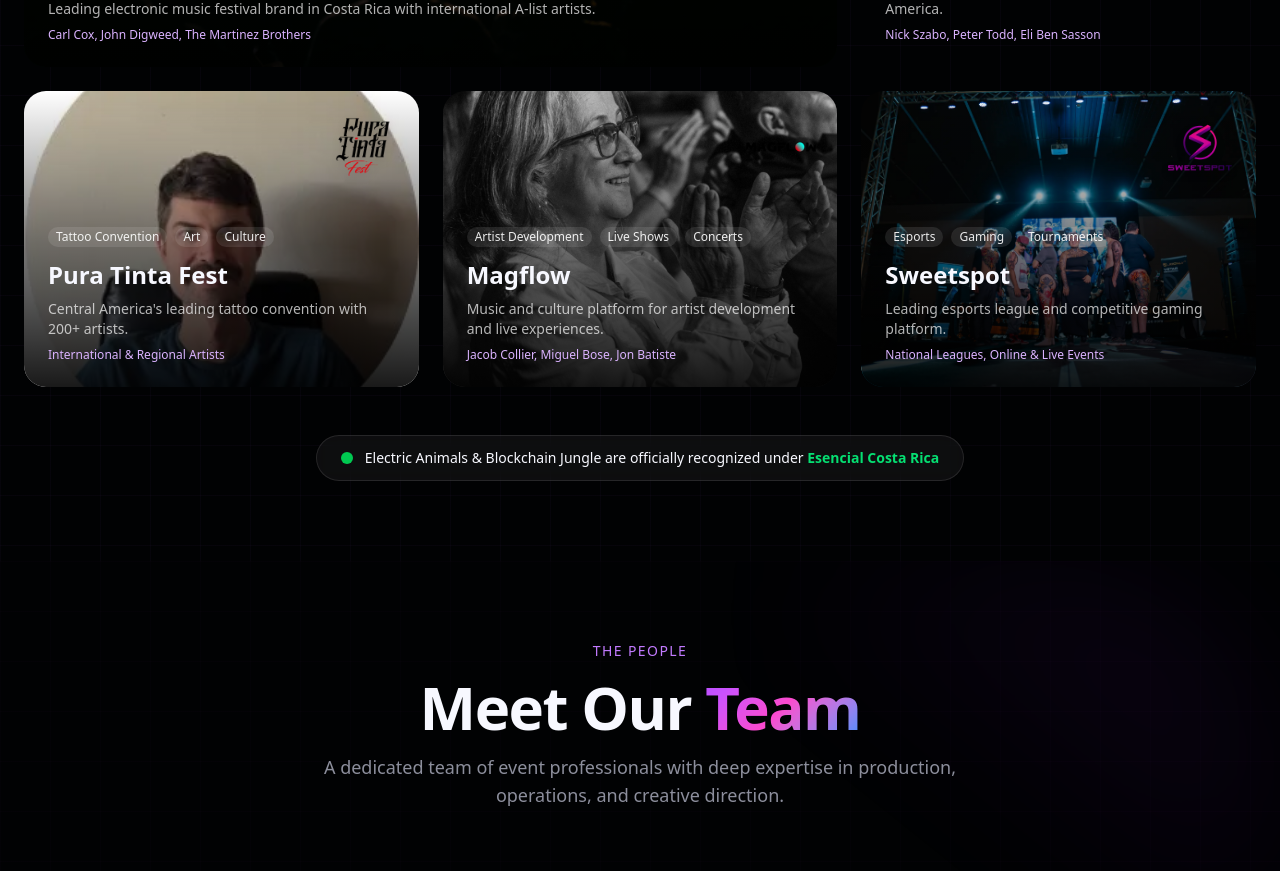
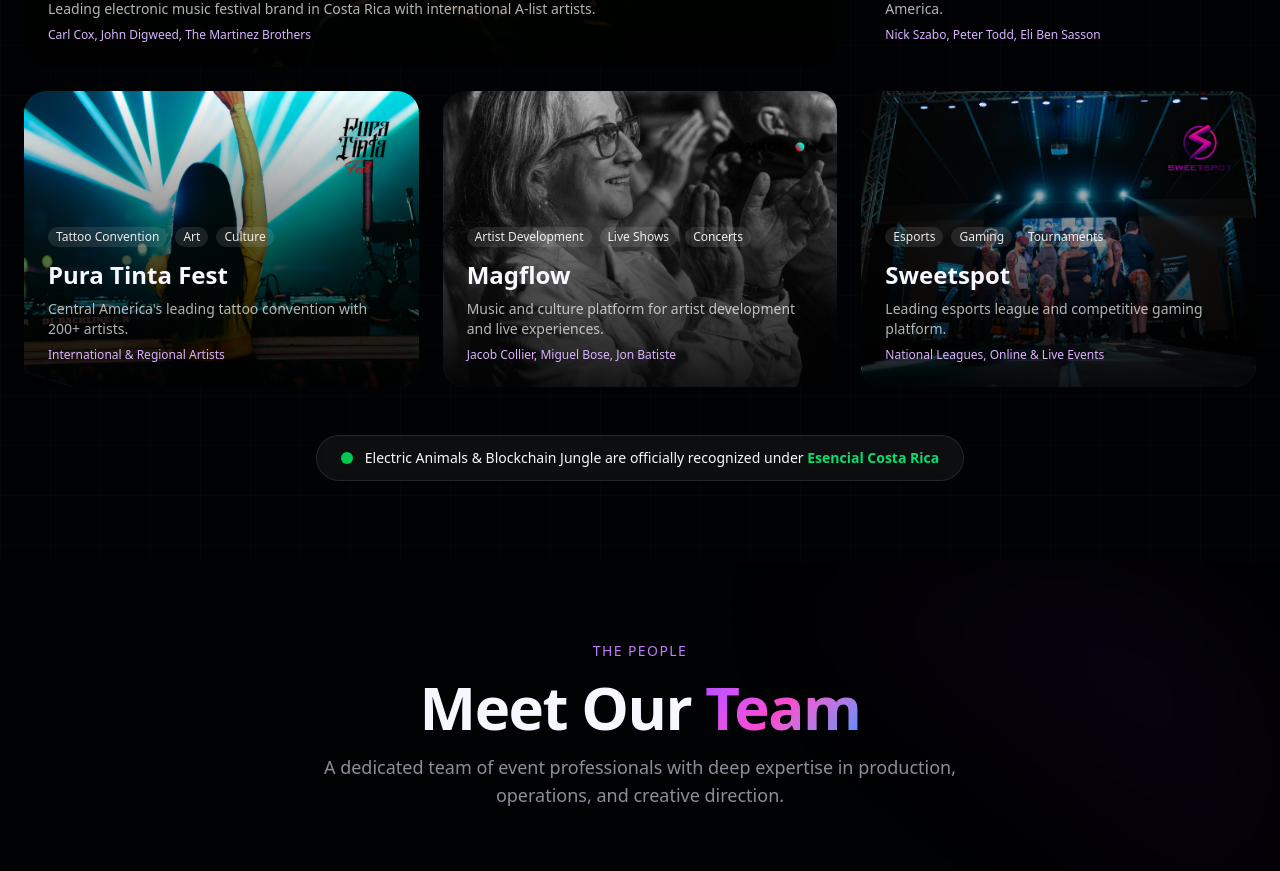
Before and after one commit to LorenzoWynberg/xr-pitch-deck, a Next.js app: page / in a window 1280 px wide. Shown: the part 2455-3326 px from the top of the page. Built offline with nearby package versions, Linux system fonts and the light colour scheme.

Commit message:
Fix Pura Tinta image in Brands section

```diff
--- a/src/components/slides/BrandsSlide.tsx
+++ b/src/components/slides/BrandsSlide.tsx
@@ -26,7 +26,7 @@
   {
     name: "Pura Tinta Fest",
     description: "Central America's leading tattoo convention with 200+ artists.",
-    image: "/imgs-optimized/9.webp",
+    image: "/imgs-optimized/WUA00771-Enhanced-NR.webp",
     logo: "/imgs-optimized/logos/pura-tinta.webp",
     tags: ["Tattoo Convention", "Art", "Culture"],
     highlight: "International & Regional Artists",
```
